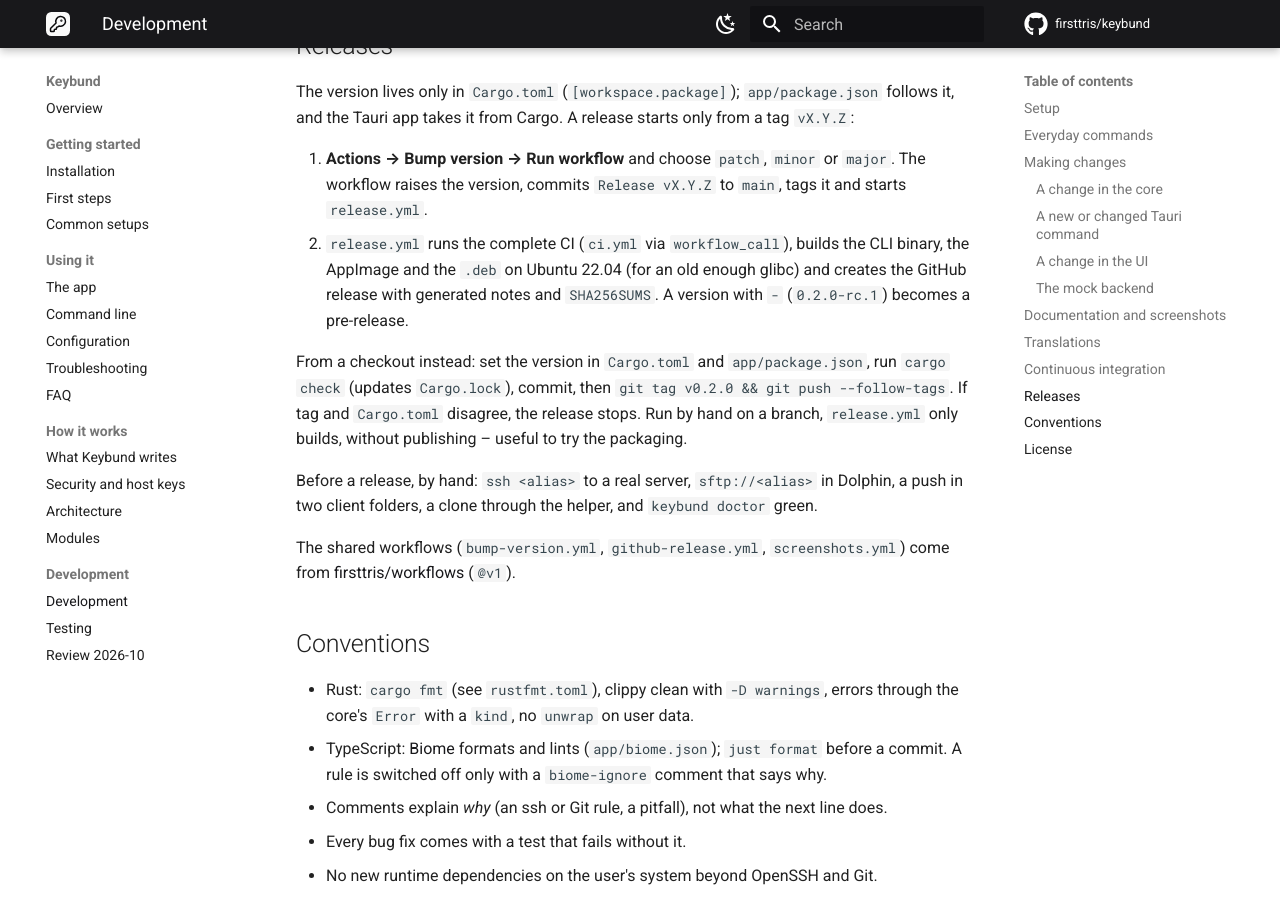
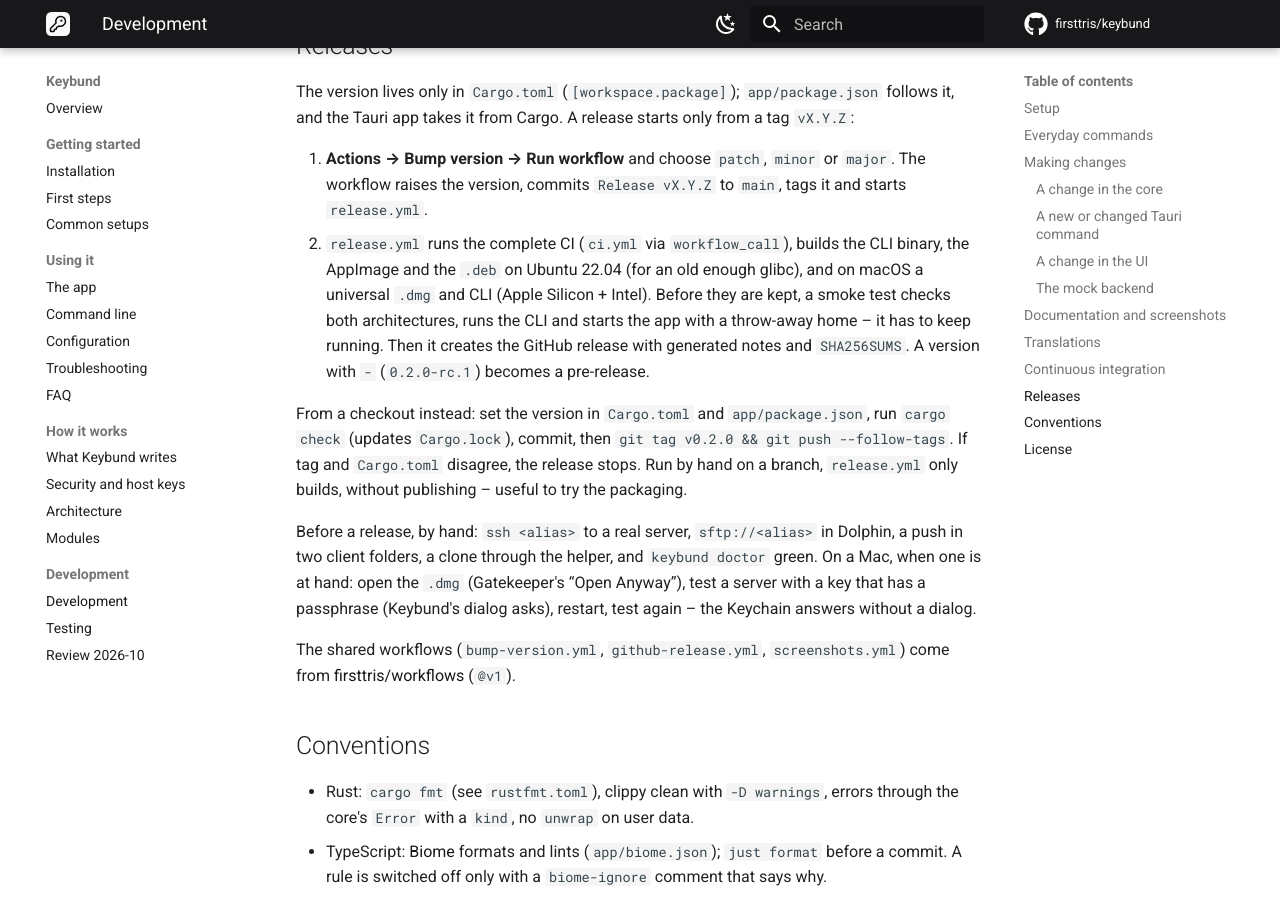
Before and after one commit to firsttris/keybund, an MkDocs documentation site: the page built from docs/development.md, in a window 1280 px wide and 900 px high, scrolled down 3952 px. Built offline with MkDocs 1.6.1 and Material for MkDocs 9.7.7, drawn with Linux system fonts in a browser that asks for light colours; comment, search, counter and statistics services are not loaded.

Commit message:
Release: smoke test of the macOS app and CLI before they are kept
The release built the .dmg but never opened it. On the macOS runner it
now checks that the app and the CLI contain both architectures (lipo),
runs 'keybund --version' and the doctor, and starts the app with a
throw-away HOME: it must still be running after 20 s with no panic in
its output. The development page lists the steps on a real Mac that CI
cannot do (Gatekeeper, the password dialog, the Keychain).

Co-Authored-By: Claude Opus 5.5 <noreply@anthropic.com>
Claude-Session: https://claude.ai/code/session_01KHJDG57y6km2rUeUvQYP1j

```diff
--- a/docs/development.md
+++ b/docs/development.md
@@ -155,8 +155,10 @@ Tauri app takes it from Cargo. A release starts only from a tag `vX.Y.Z`:
 1. **Actions → Bump version → Run workflow** and choose `patch`, `minor` or `major`. The workflow
    raises the version, commits `Release vX.Y.Z` to `main`, tags it and starts `release.yml`.
 2. `release.yml` runs the complete CI (`ci.yml` via `workflow_call`), builds the CLI binary, the
-   AppImage and the `.deb` on Ubuntu 22.04 (for an old enough glibc) and creates the GitHub release
-   with generated notes and `SHA256SUMS`. A version with `-` (`0.2.0-rc.1`) becomes a pre-release.
+   AppImage and the `.deb` on Ubuntu 22.04 (for an old enough glibc), and on macOS a universal
+   `.dmg` and CLI (Apple Silicon + Intel). Before they are kept, a smoke test checks both
+   architectures, runs the CLI and starts the app with a throw-away home – it has to keep running.
+   Then it creates the GitHub release with generated notes and `SHA256SUMS`. A version with `-` (`0.2.0-rc.1`) becomes a pre-release.
 
 From a checkout instead: set the version in `Cargo.toml` and `app/package.json`, run `cargo check`
 (updates `Cargo.lock`), commit, then `git tag v0.2.0 && git push --follow-tags`. If tag and
@@ -164,7 +166,9 @@ From a checkout instead: set the version in `Cargo.toml` and `app/package.json`,
 publishing – useful to try the packaging.
 
 Before a release, by hand: `ssh <alias>` to a real server, `sftp://<alias>` in Dolphin, a push in two
-client folders, a clone through the helper, and `keybund doctor` green.
+client folders, a clone through the helper, and `keybund doctor` green. On a Mac, when one is at
+hand: open the `.dmg` (Gatekeeper's “Open Anyway”), test a server with a key that has a passphrase
+(Keybund's dialog asks), restart, test again – the Keychain answers without a dialog.
 
 The shared workflows (`bump-version.yml`, `github-release.yml`, `screenshots.yml`) come from
 [firsttris/workflows](https://github.com/firsttris/workflows) (`@v1`).
```
Also changed, not shown: 1 other file.
